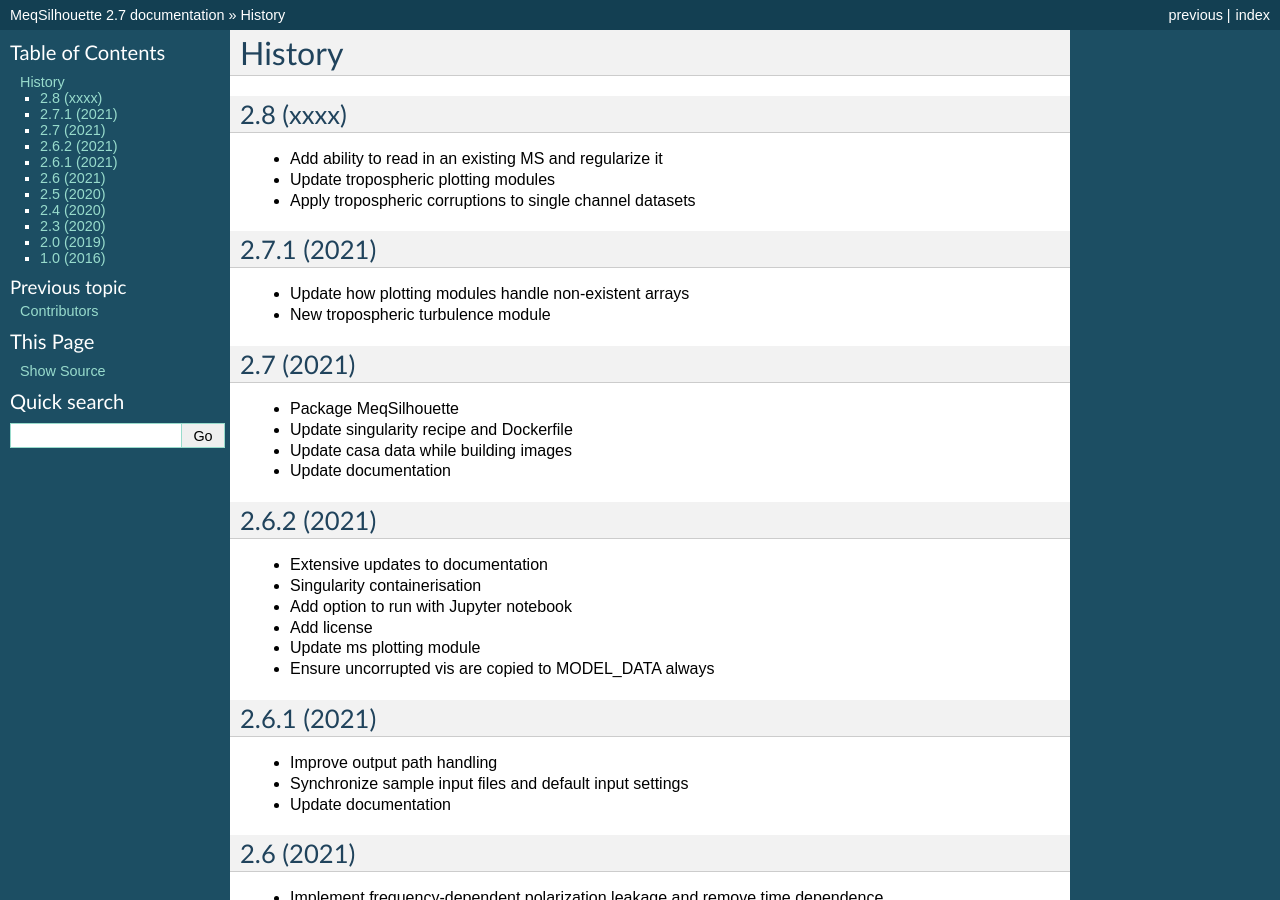
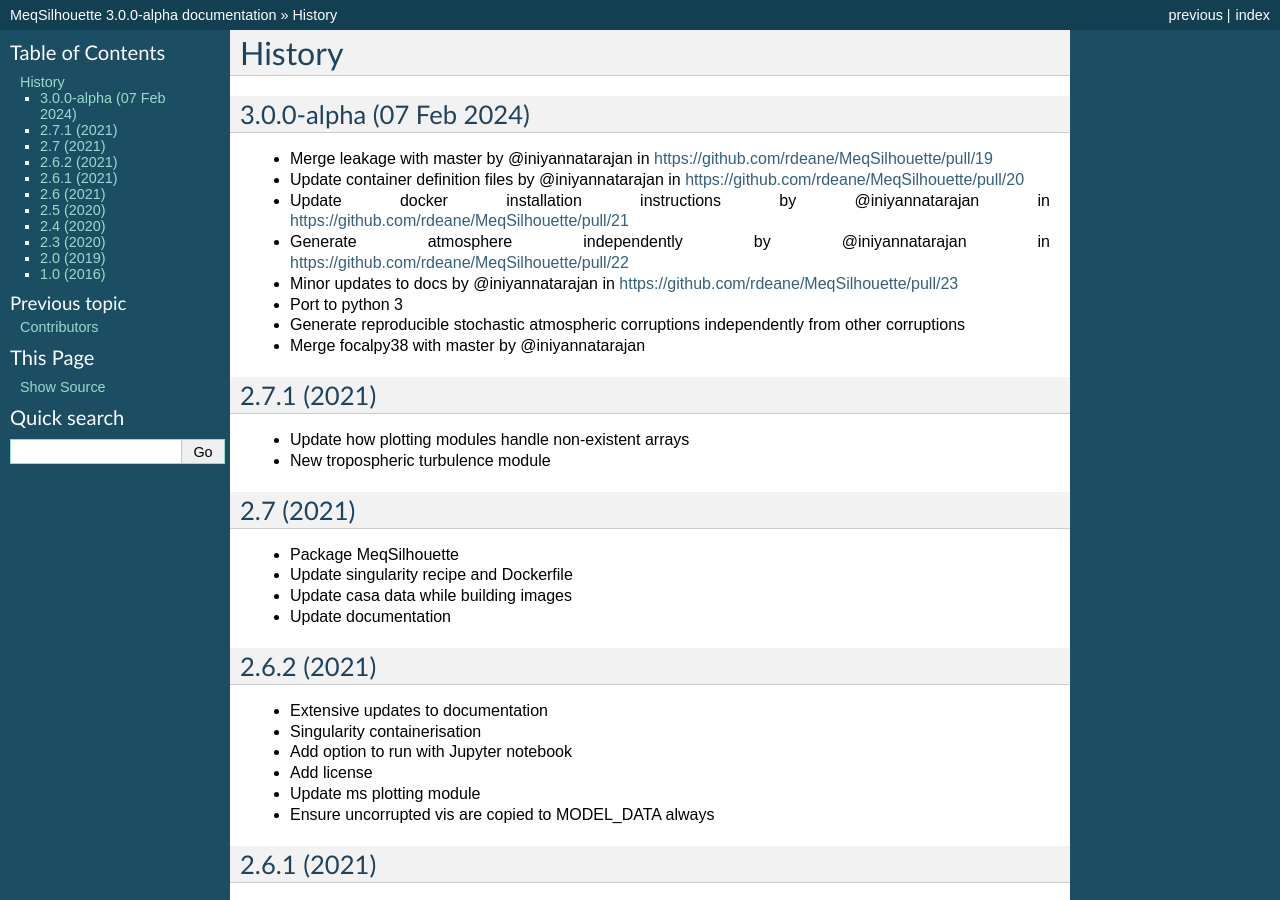
Before and after one commit to rdeane/MeqSilhouette, a Sphinx documentation site: the page built from docs/source/history.rst, in a window 1280 px wide and 900 px high. Built offline with Sphinx 7.4.7, drawn with Linux system fonts in a browser that asks for light colours; some of the changed text lies outside the part shown.

```diff
--- a/docs/source/conf.py
+++ b/docs/source/conf.py
@@ -20,13 +20,13 @@
 # -- Project information -----------------------------------------------------
 
 project = u'MeqSilhouette'
-copyright = u'2021, Iniyan Natarajan, Roger Deane'
+copyright = u'2024, Iniyan Natarajan, Roger Deane'
 author = u'Iniyan Natarajan, Roger Deane'
 
 # The short X.Y version
 version = u''
 # The full version, including alpha/beta/rc tags
-release = u'2.7'
+release = u'3.0.0-alpha'
 
 
 # -- General configuration ---------------------------------------------------
--- a/docs/source/history.rst
+++ b/docs/source/history.rst
@@ -2,12 +2,17 @@
 History
 =======
 
-2.8 (xxxx)
+3.0.0-alpha (07 Feb 2024)
 ----------
 
-* Add ability to read in an existing MS and regularize it
-* Update tropospheric plotting modules
-* Apply tropospheric corruptions to single channel datasets
+* Merge leakage with master by @iniyannatarajan in https://github.com/rdeane/MeqSilhouette/pull/19
+* Update container definition files by @iniyannatarajan in https://github.com/rdeane/MeqSilhouette/pull/20
+* Update docker installation instructions by @iniyannatarajan in https://github.com/rdeane/MeqSilhouette/pull/21
+* Generate atmosphere independently by @iniyannatarajan in https://github.com/rdeane/MeqSilhouette/pull/22
+* Minor updates to docs by @iniyannatarajan in https://github.com/rdeane/MeqSilhouette/pull/23
+* Port to python 3
+* Generate reproducible stochastic atmospheric corruptions independently from other corruptions
+* Merge focalpy38 with master by @iniyannatarajan
 
 2.7.1 (2021)
 ------------
```
Also changed, not shown: .readthedocs.yaml.
